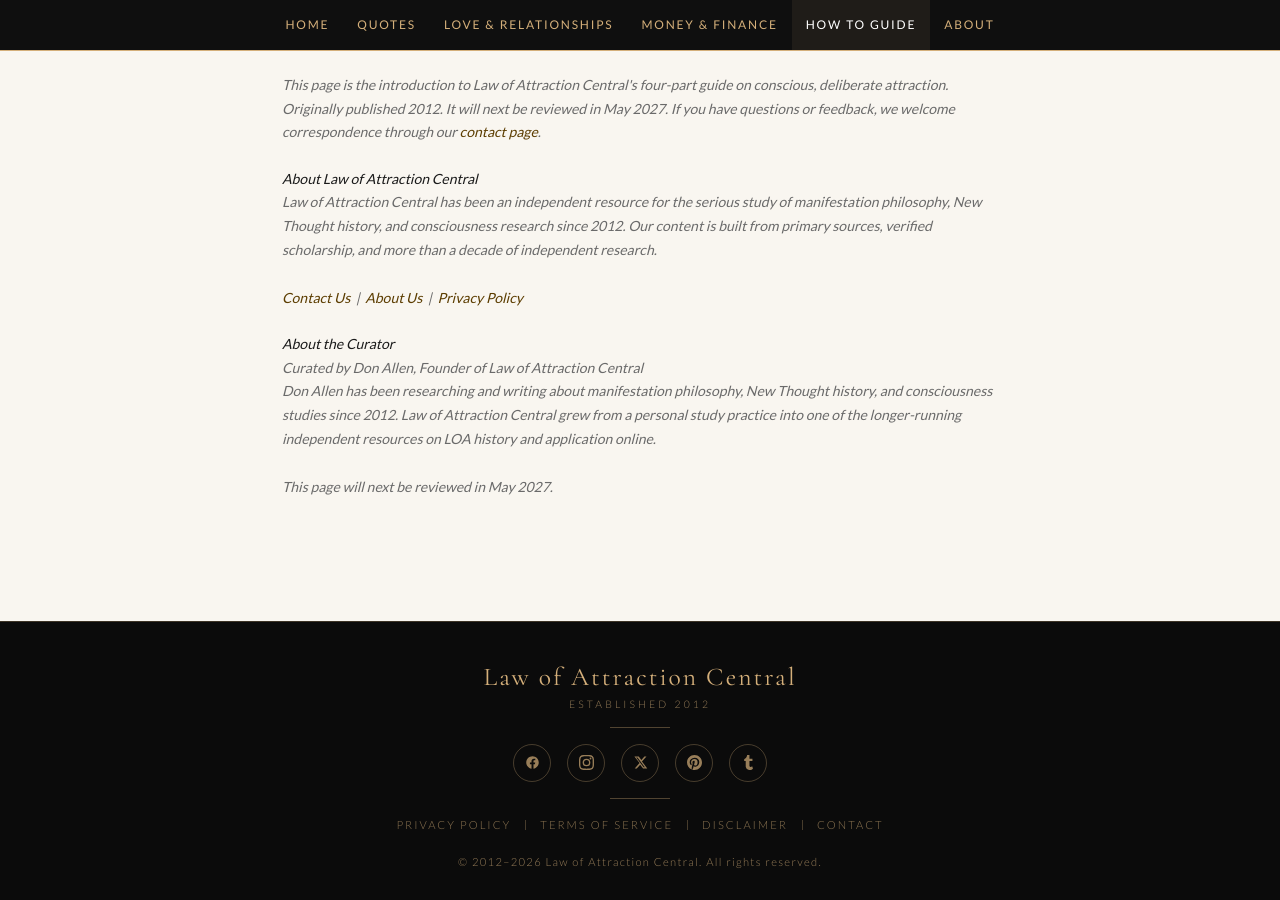
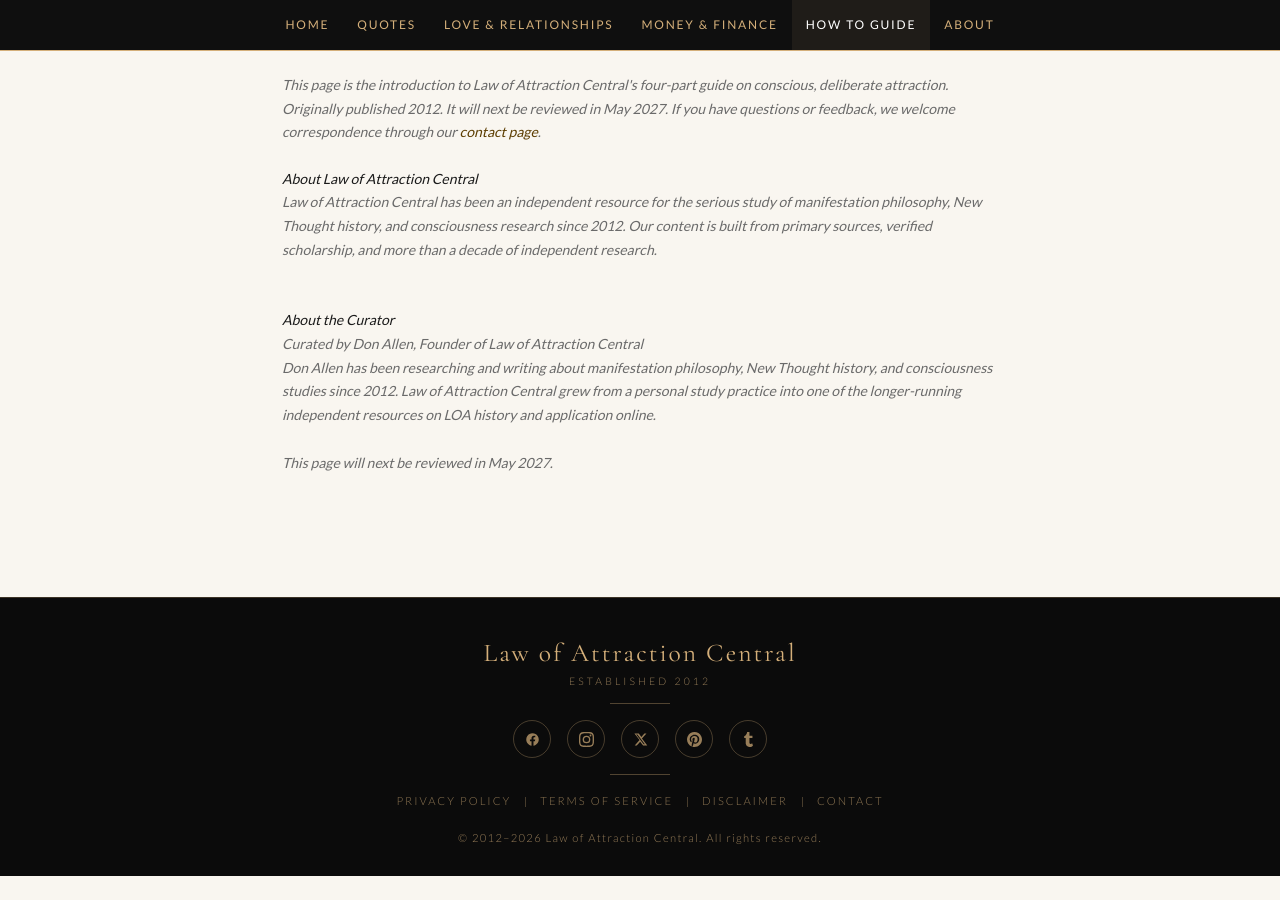
Before and after one commit to LOAC-Central/loacentral, a Jekyll site: the page built from how-to-use-the-law-of-attraction/index.html, in a window 1280 px wide and 900 px high, scrolled down 5870 px. Built offline with Jekyll 4.4.1, drawn with Linux system fonts in a browser that asks for light colours; after the commit the page ends 6746 px from its top, so only the background shows below that.

Commit message:
Update index.html

```diff
--- a/how-to-use-the-law-of-attraction/index.html
+++ b/how-to-use-the-law-of-attraction/index.html
@@ -538,9 +538,6 @@ permalink: /how-to-use-the-law-of-attraction/
 
   <p class="sources-note" style="margin-top:1rem;"><strong style="color:#1a1a1a;">About Law of Attraction Central</strong><br>
   Law of Attraction Central has been an independent resource for the serious study of manifestation philosophy, New Thought history, and consciousness research since 2012. Our content is built from primary sources, verified scholarship, and more than a decade of independent research.<br><br>
-  <a href="{{ site.baseurl }}/contact/" style="color:#5c3d00;">Contact Us</a> &nbsp;|&nbsp;
-  <a href="{{ site.baseurl }}/about/" style="color:#5c3d00;">About Us</a> &nbsp;|&nbsp;
-  <a href="{{ site.baseurl }}/privacy-policy/" style="color:#5c3d00;">Privacy Policy</a></p>
 
   <p class="sources-note" style="margin-top:1rem;"><strong style="color:#1a1a1a;">About the Curator</strong><br>
   <em>Curated by Don Allen, Founder of Law of Attraction Central</em><br>
```
